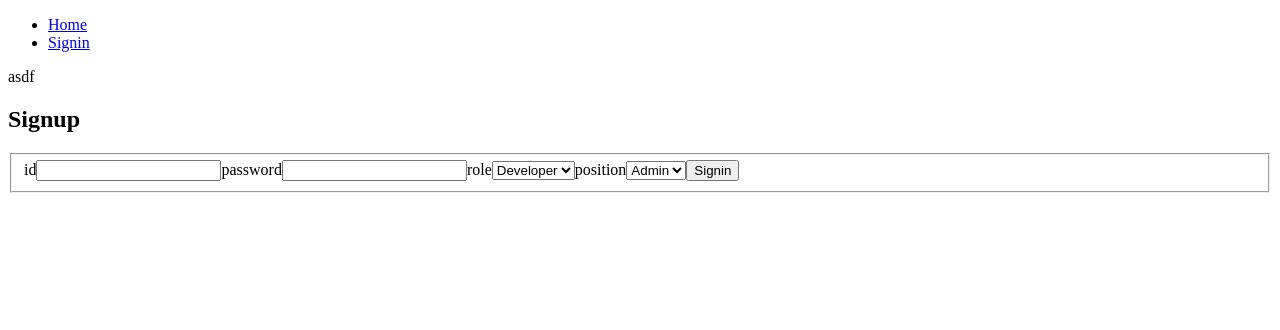
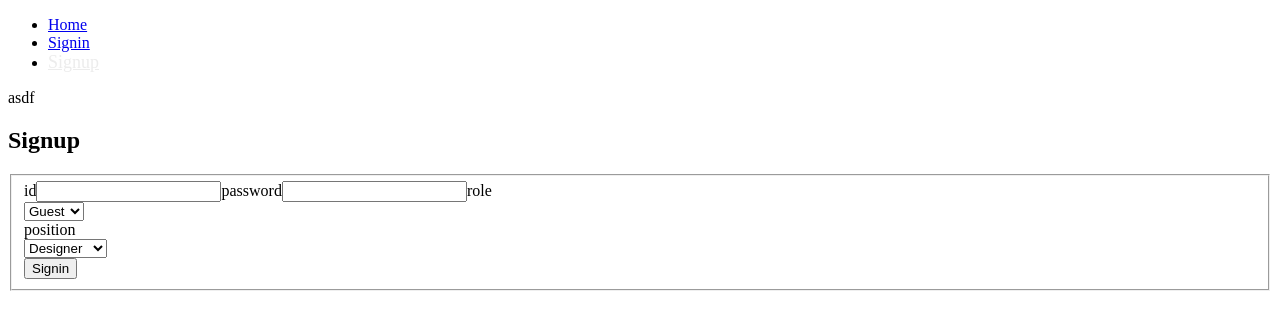
Before and after one commit to MartinYounghoonKim/nodejs-authenticate-jwt-react, a React app in the folder frontend/: page /signup in a window 1280 px wide. Shown: the top 330 px of the page. Built offline with nearby package versions, Linux system fonts and the light colour scheme.

Commit message:
Refactoring signup component's with util components

```diff
--- a/frontend/src/components/Navigator.tsx
+++ b/frontend/src/components/Navigator.tsx
@@ -11,6 +11,7 @@ const Navigator = (): JSX.Element => {
             <ul>
                 <li><NavLink to="/" activeStyle={activeStyle} exact={true}>Home</NavLink></li>
                 <li><NavLink to="/signin" activeClassName="active" activeStyle={activeStyle}>Signin</NavLink></li>
+                <li><NavLink to="/signup" activeClassName="active" activeStyle={activeStyle}>Signup</NavLink></li>
             </ul>
         </div>
     )
--- a/frontend/src/components/form/SignupForm.tsx
+++ b/frontend/src/components/form/SignupForm.tsx
@@ -2,19 +2,41 @@ import * as React from 'react';
 import { ChangeEvent, FormEvent } from "react";
 import {authServices} from "../../services/auth.services";
 import {RouteComponentProps} from "react-router";
-import { IUserPosition, IUserRole } from "../../interface/services/Authentication.interface";
-
+import Selectbox from '../../components/utils/Selectbox';
+import { UserRole, UserPosition } from '../../interface/services/Authentication.interface';
 /**
  * @description Props 의 interface
  */
-interface IState extends ISelectbox {
-    role: IUserRole;
-    roleOptions: IUserRole[];
-    position: IUserPosition;
-    positionOptions: IUserPosition[];
+interface IState {
+    role: UserRole.GUEST | UserRole.ADMIN;
+    position: UserPosition.DIRECTOR | UserPosition.DEVELOPER | UserPosition.DESIGNER ;
 }
+const roleOptions = [
+    {
+        text: UserRole.ADMIN,
+        value: UserRole.ADMIN,
+    },
+    {
+        text: UserRole.GUEST,
+        value: UserRole.GUEST,
+    },
+];
+const positionOptions = [
+    {
+        text: UserPosition.DESIGNER,
+        value: UserPosition.DESIGNER,
+    },
+    {
+        text: UserPosition.DEVELOPER,
+        value: UserPosition.DEVELOPER,
+    },
+    {
+        text: UserPosition.DIRECTOR,
+        value: UserPosition.DIRECTOR,
+    },
+];
+
 type ISelectboxOptions = 'position' | 'role';
-type ISelectbox = { [key in ISelectboxOptions]: IUserPosition | IUserRole };
 
 export default class SigninForm extends React.Component<RouteComponentProps, IState> {
     private uid: HTMLInputElement;
@@ -22,10 +44,8 @@ export default class SigninForm extends React.Component<RouteComponentProps, ISt
     constructor (props: RouteComponentProps) {
         super(props);
         this.state = {
-            role: '',
-            roleOptions: ['Admin', 'Guest'],
-            positionOptions: ['Developer', 'Designer', 'Director'],
-            position: ''
+            role: UserRole.GUEST,
+            position: UserPosition.DESIGNER
         };
     }
 
@@ -35,31 +55,38 @@ export default class SigninForm extends React.Component<RouteComponentProps, ISt
         const password = this.password.value;
         const { role, position } = this.state;
         const isEmpty = uid.length <= 0 || password.length <= 0 || role.length <= 0 || position.length <= 0;
-
         if (isEmpty) {
             return;
         }
+
         authServices.signup({ uid, password, role, position })
             .then(() => {
                 this.props.history.push('/');
             })
+            .catch(() => {
+                alert('가입실패');
+            })
     };
-    public handleChange (e: ChangeEvent<HTMLSelectElement>, type: ISelectboxOptions) {
+    public changeRole = (e: ChangeEvent<HTMLSelectElement>) => {
         /**
          * @reference https://stackoverflow.com/questions/37300933/allow-typescript-compiler-to-call-setstate-on-only-one-react-state-property
          */
+        const { value } = e.target;
+        this.setState({
+            role: value
+        } as IState);
+    };
+    public changePosition = (e: ChangeEvent<HTMLSelectElement>) => {
+        const { value } = e.target;
+        this.setState({
+            position: value
+        } as IState);
+    };
 
-        const { value }: any = e.target;
-        this.setState({
-            [type]: value
-        } as IState);
-    }
     public render () {
         const {
             role,
-            roleOptions,
             position,
-            positionOptions,
         } = this.state;
         return (
             <div>
@@ -75,20 +102,19 @@ export default class SigninForm extends React.Component<RouteComponentProps, ISt
                         </label>
                         <label>
                             role
-                            <select value={role} onChange={(e) => this.handleChange(e, 'role')}>
-                                {positionOptions.map((positionOption) => (
-                                    <option value={positionOption} key={positionOption}>{positionOption}</option>
-                                ))}
-                                <option value="Guest">Guest</option>
-                            </select>
+                            <Selectbox
+                                options={roleOptions}
+                                onChange={this.changeRole}
+                                value={role}
+                            />
                         </label>
                         <label>
                             position
-                            <select value={position} onChange={(e) => this.handleChange(e, 'position')}>
-                                {roleOptions.map((roleOption) => (
-                                    <option value={roleOption} key={roleOption}>{roleOption}</option>
-                                ))};
-                            </select>
+                            <Selectbox
+                                options={positionOptions}
+                                onChange={this.changePosition}
+                                value={position}
+                            />
                         </label>
                         <button type="submit">Signin</button>
                     </fieldset>
--- /dev/null
+++ b/frontend/src/components/utils/Selectbox.tsx
@@ -0,0 +1,43 @@
+import * as React from 'react';
+import { ChangeEvent } from "react";
+
+interface IProps {
+    options: IOption[];
+    onChange: (e: ChangeEvent<HTMLSelectElement>) => void;
+    value: string | number;
+}
+
+export interface IOption {
+    text: string | number;
+    value: string | number;
+    disabled?: boolean;
+}
+
+interface IState {
+
+}
+class Selectbox extends React.Component<IProps, IState> {
+    constructor(props: IProps) {
+        super(props);
+    }
+    public renderOptionElement () {
+        return this.props.options.map(({ text, value, disabled }) => (
+            <option key={value} value={value} disabled={disabled}>{text}</option>
+        ))
+    }
+    public render () {
+        const {
+            ...rest
+        } = this.props;
+        return (
+            <div>
+                <select {...rest}>
+                    {this.renderOptionElement()}
+                </select>
+            </div>
+        )
+    }
+
+}
+
+export default Selectbox;
--- a/frontend/src/interface/services/Authentication.interface.ts
+++ b/frontend/src/interface/services/Authentication.interface.ts
@@ -4,6 +4,17 @@
 
 export type IUserPosition = 'Developer' | 'Designer' | 'Director' | '';
 export type IUserRole = 'Admin' | 'Guest' | '';
+
+export enum UserPosition {
+    DEVELOPER = 'Developer',
+    DESIGNER  = 'Designer',
+    DIRECTOR = 'Director',
+}
+
+export enum UserRole {
+    ADMIN = 'Admin',
+    GUEST = 'Guest',
+}
 
 export interface IRequestSignup {
     uid: string;
--- a/frontend/src/interface/utils/AJAX.interface.ts
+++ /dev/null
@@ -1,6 +0,0 @@
-export interface IAJAXResponse<T> {
-    data: T;
-    status: number;
-    message?: string;
-    isSuccess: boolean;
-}
--- a/frontend/src/services/auth.services.ts
+++ b/frontend/src/services/auth.services.ts
@@ -18,7 +18,7 @@ class AuthServices extends BaseServices {
                 return Promise.resolve();
             })
             .catch(err => {
-                return Promise.reject();
+                return Promise.reject(err);
             });
     }
 
--- a/frontend/src/services/base.services.ts
+++ b/frontend/src/services/base.services.ts
@@ -1,6 +1,12 @@
 import axios, { AxiosInstance } from 'axios';
 import 'es6-promise';
-import { IAJAXResponse } from "../interface/utils/AJAX.interface";
+
+export interface IAJAXResponse<T> {
+    data: T;
+    status: number;
+    message?: string;
+    isSuccess: boolean;
+}
 
 export class BaseServices {
     private axios: AxiosInstance;
@@ -14,69 +20,69 @@ export class BaseServices {
     public async get<T>(uri: string): Promise<IAJAXResponse<T>> {
         try {
             const { status, data: { data = null } } = await this.axios.get(uri);
-            return {
+            return Promise.resolve({
                 data,
                 status,
                 isSuccess: true,
-            }
+            });
         } catch (e) {
             const { status, data = null } = e.response;
-            return {
+            return Promise.reject({
                 data,
                 status,
                 isSuccess: false,
-            }
+            });
         }
     }
     public async post<T>(uri: string, params: object): Promise<IAJAXResponse<T>> {
         try {
             const { status, data: { data = null } } = await this.axios.post(uri, params);
-            return {
+            return Promise.resolve({
                 data,
                 status,
                 isSuccess: true,
-            }
+            });
         } catch (e) {
             const { status, data = null } = e.response;
-            return {
+            return Promise.reject({
                 data,
                 status,
                 isSuccess: false,
-            }
+            });
         }
     }
     public async delete<T>(uri: string): Promise<IAJAXResponse<T>> {
         try {
             const { status, data: { data = null } } = await this.axios.delete(uri);
-            return {
+            return Promise.resolve({
                 data,
                 status,
                 isSuccess: true,
-            }
+            });
         } catch (e) {
             const { status, data = null } = e.response;
-            return {
+            return Promise.reject({
                 data,
                 status,
                 isSuccess: false,
-            }
+            });
         }
     }
     public async put<T>(uri: string, params: T) :Promise<IAJAXResponse<T>> {
         try {
             const { status, data: { data = null } } = await this.axios.put(uri, params);
-            return {
+            return Promise.resolve({
                 data,
                 status,
                 isSuccess: true,
-            }
+            });
         } catch (e) {
             const { status, data = null } = e.response;
-            return {
+            return Promise.reject({
                 data,
                 status,
                 isSuccess: false,
-            }
+            });
         }
     }
 }
--- a/frontend/tslint.json
+++ b/frontend/tslint.json
@@ -22,6 +22,7 @@
       "check-format",
       "allow-pascal-case"
     ],
+    "no-empty-interface": false,
     // https://github.com/palantir/tslint/issues/1605
     "naming-convention": [
       true,
```
